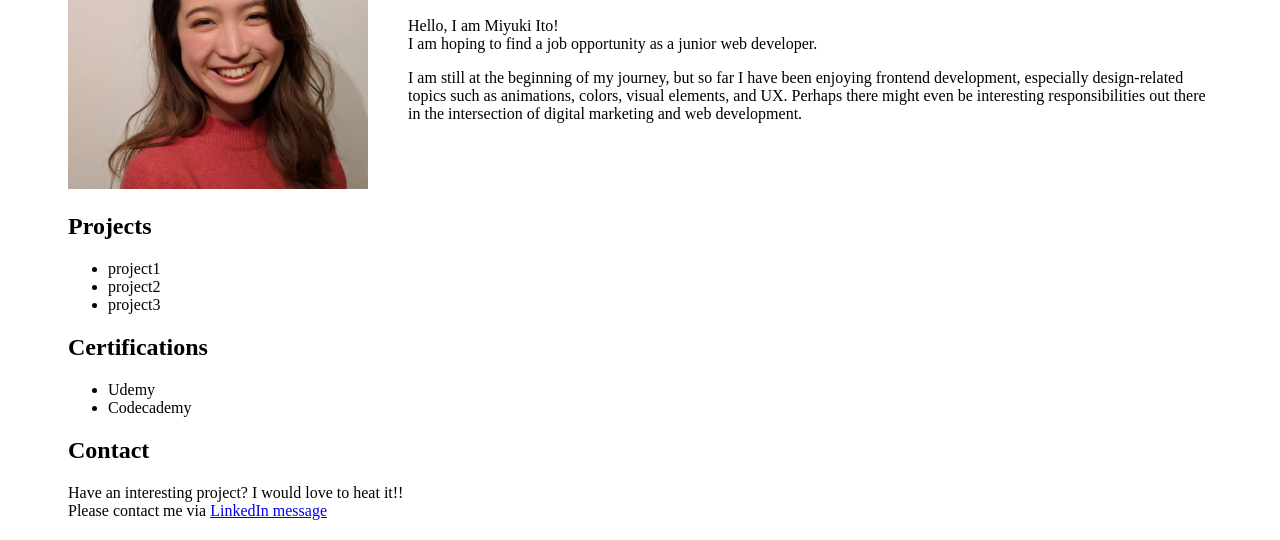
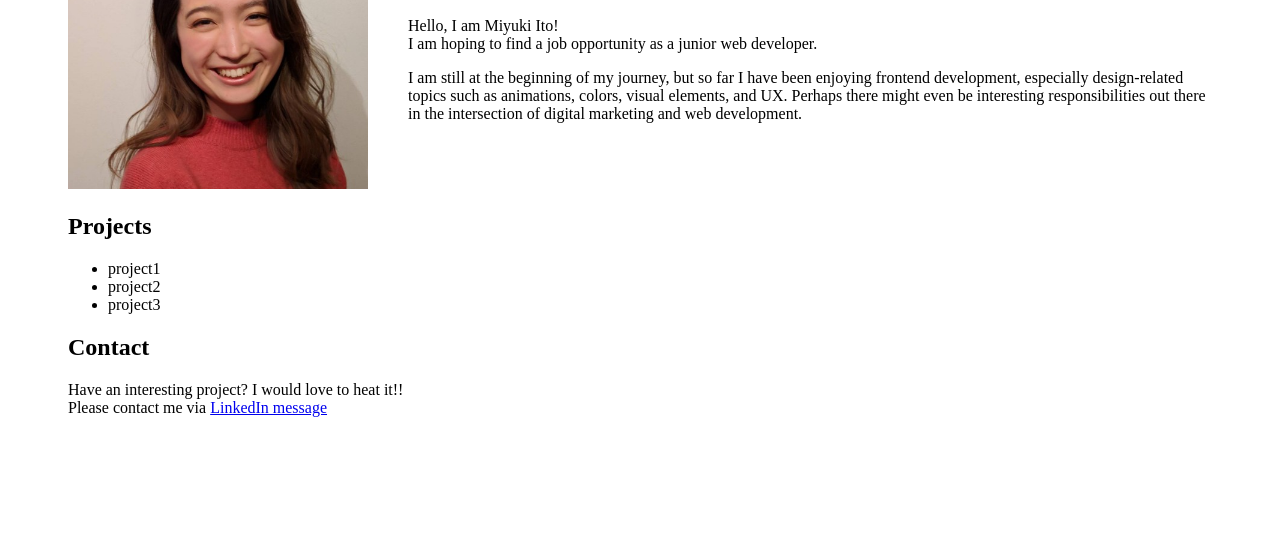
Before and after one commit to ito-miyuki/portfolio, a plain HTML site: page index.html in a window 1280 px wide. Shown: the part 459-999 px from the top of the page. After the commit the page ends 896 px from the top, so only its background shows below. Drawn offline with Linux system fonts and the light colour scheme.

Commit message:
removed certification div

```diff
--- a/index.html
+++ b/index.html
@@ -41,14 +41,6 @@
         </ul>
     </div>
 
-    <div class="container-certifications">
-    <h2>Certifications</h2>
-        <ul>
-            <li>Udemy</li>
-            <li>Codecademy</li>
-        </ul>
-    </div>
-
     <div class="container-contact">
     <h2>Contact</h2>
     <p>Have an interesting project? I would love to heat it!!<br />
--- a/style.css
+++ b/style.css
@@ -13,13 +13,9 @@ header {
     margin: 20px 60px;
   }
 
-  .miyuki-image {
+.miyuki-image {
     width: 300px;
     height: auto;
-}
-
-.about-me-left {
-
 }
 
 .about-me-right {
@@ -29,7 +25,6 @@ header {
 }
 
 .container-projects,
-.container-certifications,
 .container-contact {
     margin: 20px 60px;
 }
```
